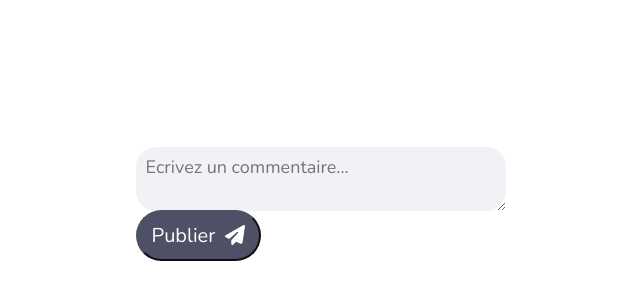
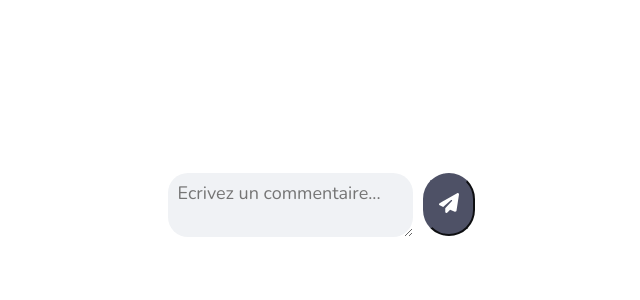
Before and after one commit to Flore-06/P7-Groupomania, a React (Create React App) app in the folder frontend/: page /create-comment in a window 1280 px wide. Shown: the part 204-504 px from the top of the page, without its empty margins (319-959 px from the left). Built offline with nearby package versions, Linux system fonts and the light colour scheme.

Commit message:
amelioration css du bouton d'envoi des commentaires

```diff
--- a/frontend/src/components/Comment.js
+++ b/frontend/src/components/Comment.js
@@ -54,11 +54,11 @@ const CreateComment = () => {
                     ></textarea>
                 </label>
                 <button
-                    className="create-post__btn"
+                    className="create-comment__btn"
                     type="submit"
                 >
-                    Publier
-                    <FontAwesomeIcon icon={faPaperPlane} className="icone-a-droite"/>
+                    {/*Publier*/}
+                    <FontAwesomeIcon icon={faPaperPlane}/>
                 </button>
         </div>
 
--- a/frontend/src/index.css
+++ b/frontend/src/index.css
@@ -447,6 +447,7 @@ text-decoration: none;
 
 .post-advice__comment {
     padding-top: 16px;
+    display: flex;
 }
 
 @media (max-width:605px) {
@@ -501,6 +502,10 @@ text-decoration: none;
 .label-comment {
     width: 100%;
     padding: 0;
+}
+
+.create-comment__btn {
+    margin-left: 10px;
 }
 
 
```
